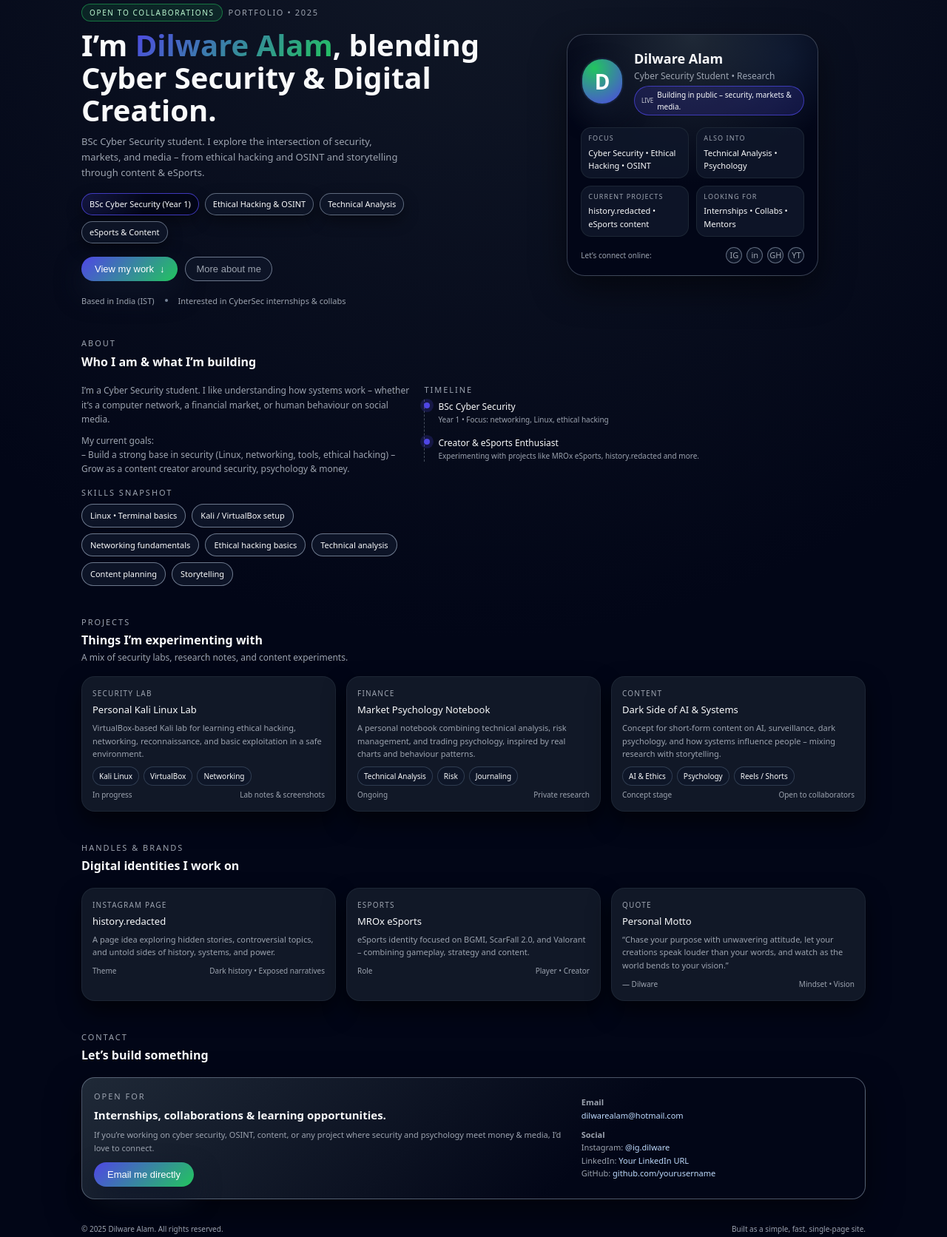
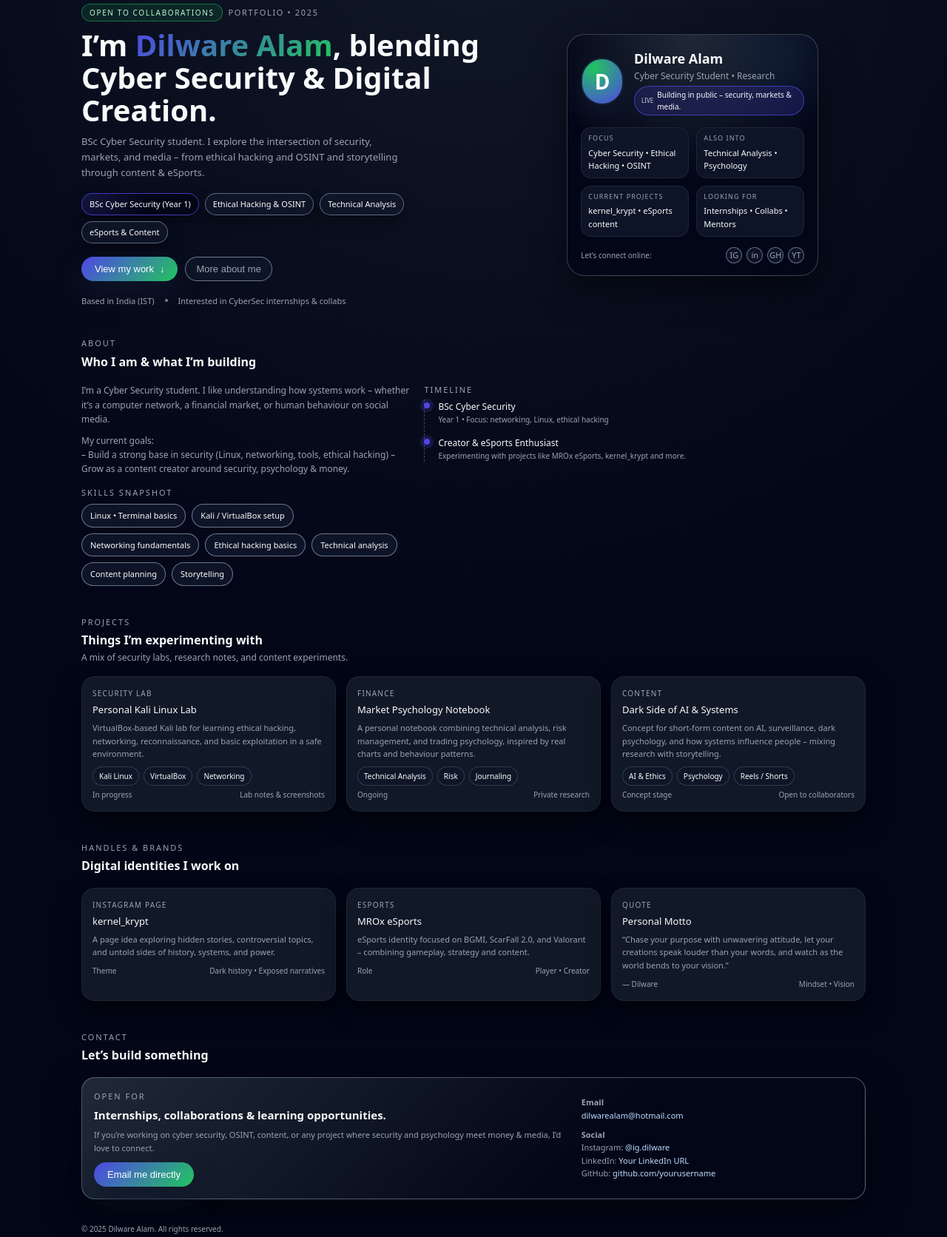
Before and after one commit to dilware-alam/dilware-alam.github.io, a plain HTML site: page index.html in a window 1280 px wide. Shown: the part 111-1783 px from the top of the page at 74% size. Drawn offline with Linux system fonts and the light colour scheme.

Commit message:
Update index.html

```diff
--- a/index.html
+++ b/index.html
@@ -777,7 +777,7 @@
             </div>
             <div class="profile-pill">
               <div class="pill-label">Current Projects</div>
-              <div class="pill-value">history.redacted • eSports content</div>
+              <div class="pill-value">kernel_krypt • eSports content</div>
             </div>
             <div class="profile-pill">
               <div class="pill-label">Looking for</div>
@@ -848,7 +848,7 @@
             <div class="timeline-item">
               <div class="timeline-title">Creator & eSports Enthusiast</div>
               <div class="timeline-meta">
-                Experimenting with projects like MROx eSports, history.redacted and more.
+                Experimenting with projects like MROx eSports, kernel_krypt and more.
               </div>
             </div>
           </div>
@@ -937,7 +937,7 @@
       <div class="card-grid">
         <article class="card">
           <div class="card-tag">Instagram Page</div>
-          <div class="card-title">history.redacted</div>
+          <div class="card-title">kernel_krypt</div>
           <p class="card-body">
             A page idea exploring hidden stories, controversial topics, and
             untold sides of history, systems, and power.
@@ -1015,7 +1015,7 @@
     <!-- Footer -->
     <footer>
       <span>© <span id="year"></span> Dilware Alam. All rights reserved.</span>
-      <span>Built as a simple, fast, single-page site.</span>
+      <!--<span>Built as a simple, fast, single-page site.</span>-->
     </footer>
   </div>
 
```
